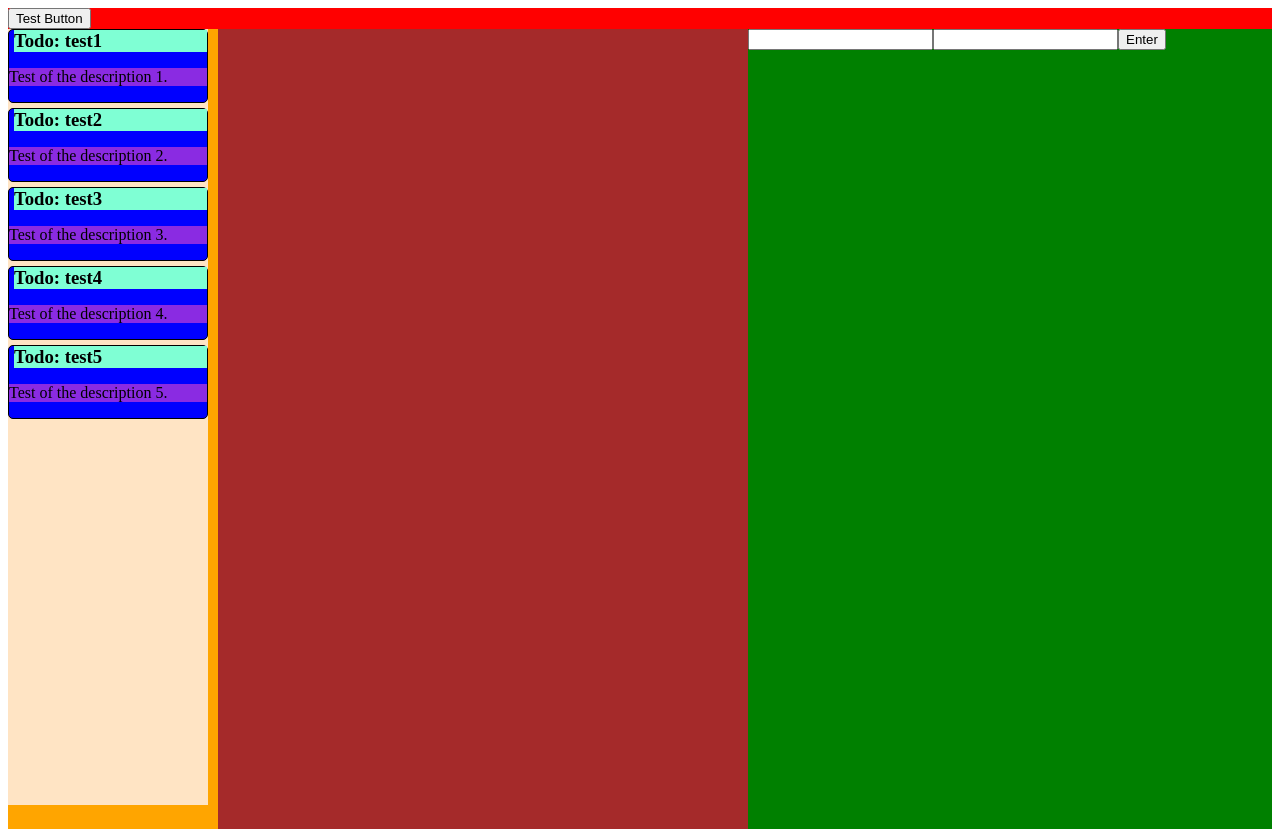
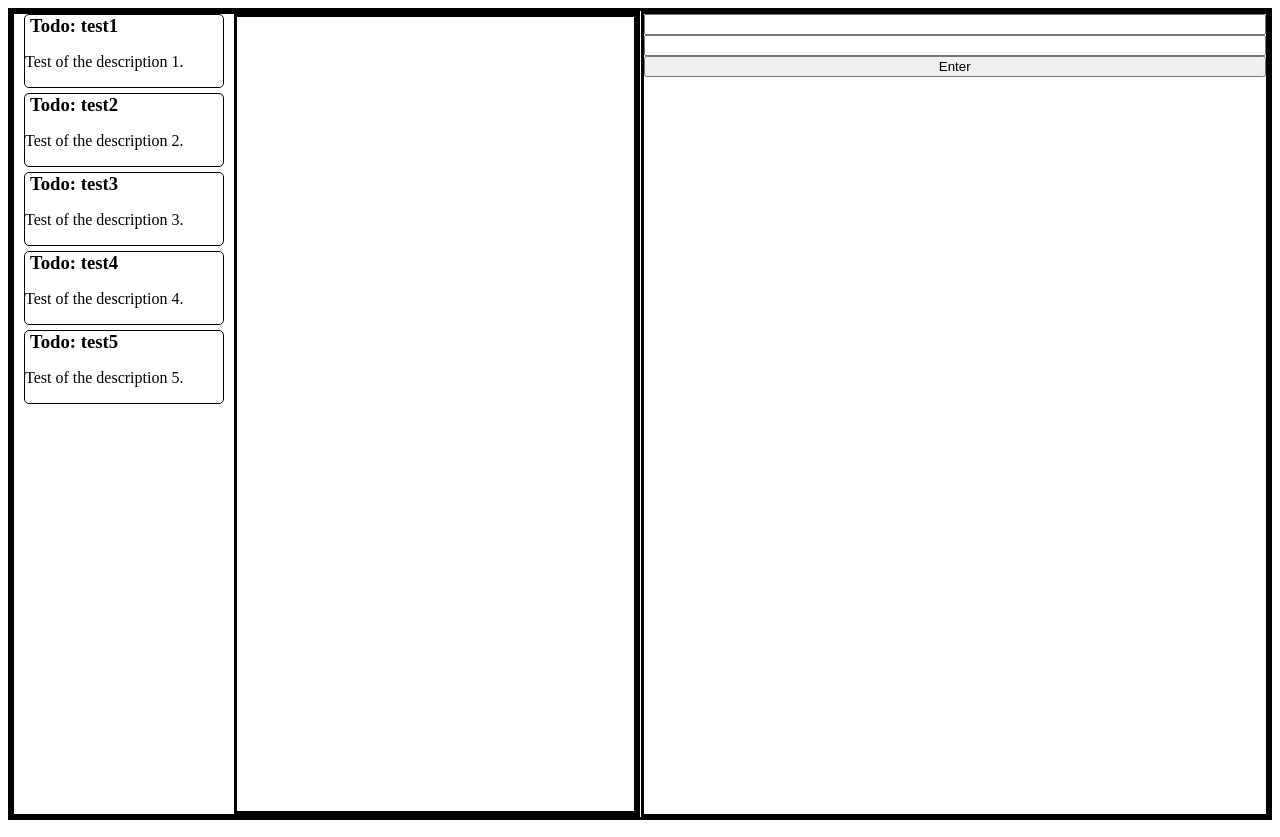
Before and after one commit to cjkim00/todo-react-app, a React (Create React App) app: page / in a window 1280 px wide. Built offline with nearby package versions, Linux system fonts and the light colour scheme.

Commit message:
removed background color and added a border instead

```diff
--- a/src/App.js
+++ b/src/App.js
@@ -11,11 +11,6 @@ function App() {
 
   return (
     <div className="app--div">
-      <Header
-        data={data}
-        setData={setData}
-      />
-
       <div className="app--todo--container">
         <TodoList
           data={data}
--- a/src/Components/NewTodo.js
+++ b/src/Components/NewTodo.js
@@ -43,7 +43,8 @@ export default function NewTodo(props) {
                 value={inputData.nameText}
             />
 
-            <input type="text"
+            <input
+                type="text"
                 className="newTodo--input--description"
                 name="description"
                 onChange={handleChange}
--- a/src/index.css
+++ b/src/index.css
@@ -1,13 +1,14 @@
 .app--div {
-    background-color: aqua;
-    display:block;
+    /*background-color: aqua;*/
+    display:flex;
+    border-style: solid;
 }
 
 .app--todo--container {
     display:flex;
     flex-direction: row;
     width: 100%;
-    background-color: green;
+
 }
 
 .listElement--div {
@@ -16,7 +17,7 @@
     border-style: solid;
     border-radius: 5px;
     border-width: thin;
-    background-color: blue;
+    /*background-color: blue;*/
 }
 
 .todoList--div {
@@ -24,48 +25,55 @@
     min-width: 200px;
     max-height: 97vh;
     overflow-y: scroll;
-    background-color: bisque;
+    /*background-color: bisque;*/
     display: flex;
     flex-direction: column;
+    margin-left: 10px;
 }
 
 .todoList--box {
     display: flex;
-    background-color: orange;
+    /*background-color: orange;*/
     width: calc(50vw + 100px);
     height: 100vh;
+    border-style: solid;
 }
 
 .todoList--second {
     margin-left: 10px;
-    background-color: brown;
+    /*background-color: brown;*/
     width:100%;
+    border-style: solid;
 }
 
 .listElement--name {
     margin: 0px;
     margin-left: 5px;
-    background-color: aquamarine;
+    /*background-color: aquamarine;*/
 }
 
 .listElement--description {
     border: 0;
-    background-color:blueviolet;
+    /*background-color:blueviolet;*/
 }
 
 .header--div {
-    background-color: red;
+    /*background-color: red;*/
     justify-content: right;
 }
 
 .header--new--button {
     margin: 0;
-    background-color: gray;
+    /*background-color: gray;*/
 }
 
 .newTodo--div {
     margin: 0;
-
+    display: flex;
+    flex-direction: column;
+    border-style: solid;
+    width: calc(50vw + 100px);
+    margin-left: 1px;
 }
 
 ::-webkit-scrollbar {
```
